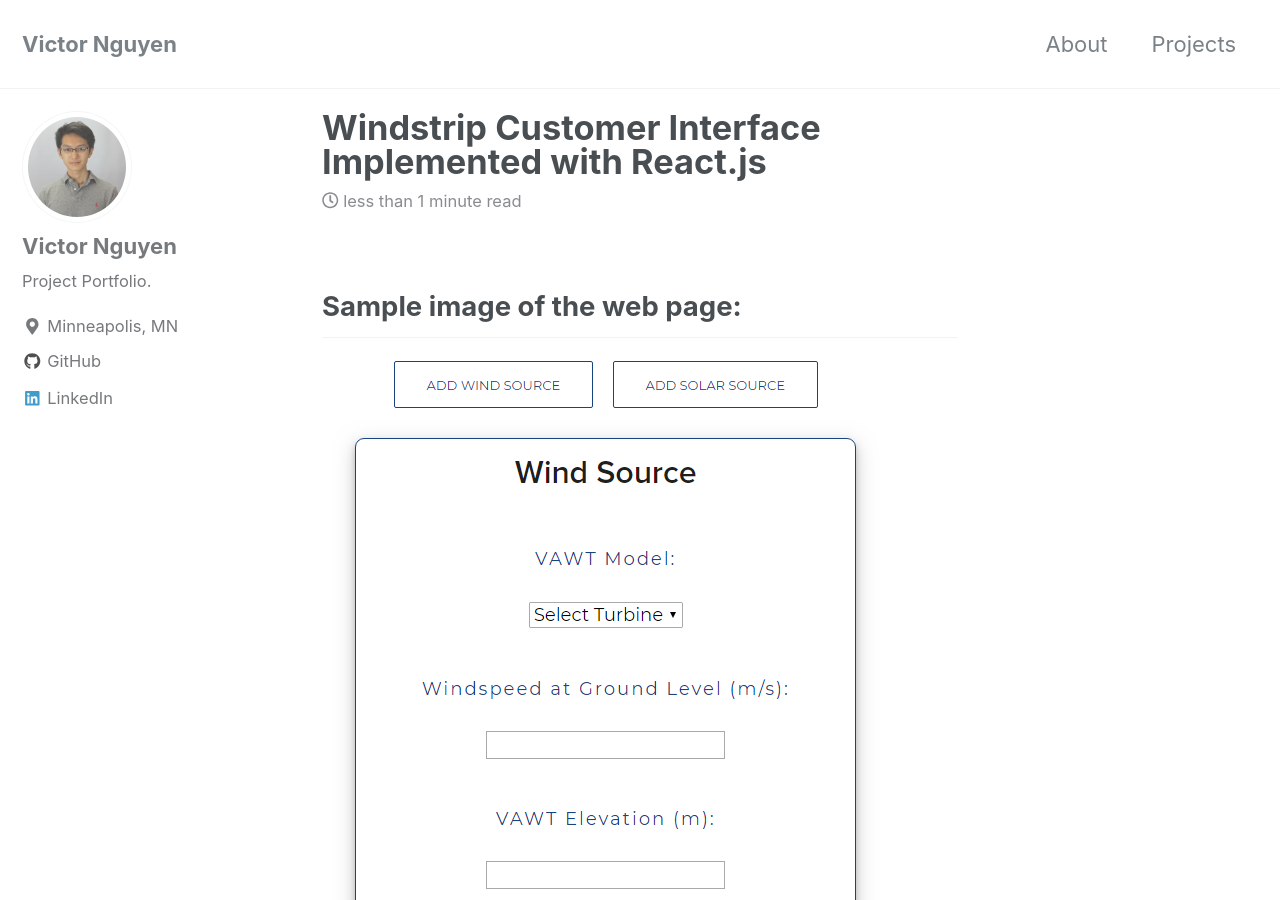
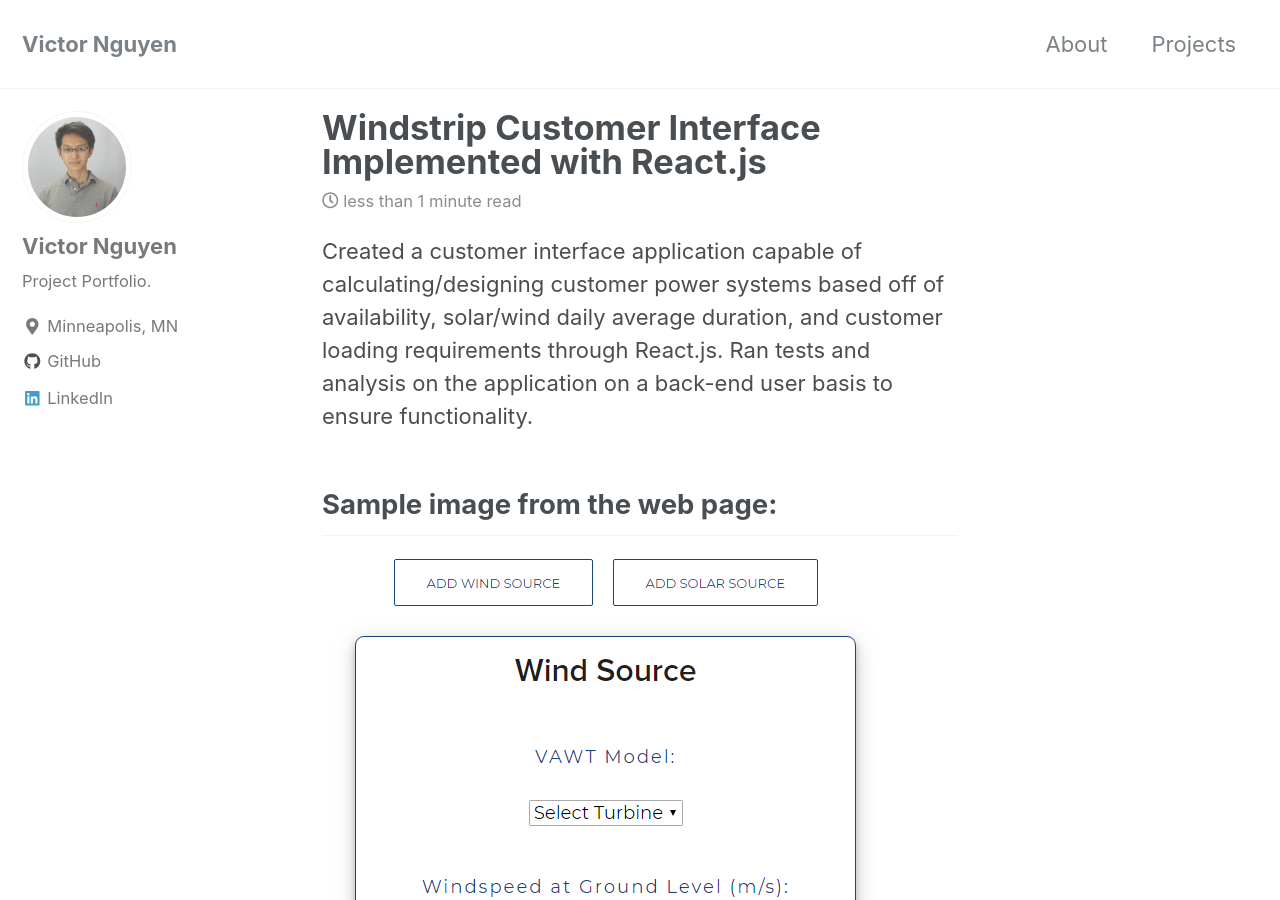
Before and after one commit to VictorNguyenCS/VictorNguyenCS.github.io, a Jekyll site: the page built from _posts/2018-01-05-Windstrip_React_Webpage.md, in a window 1280 px wide and 900 px high. Built offline with Jekyll 4.4.1, drawn with Linux system fonts in a browser that asks for light colours; nearby versions of some CDN libraries.

Commit message:
windstrip

```diff
--- a/_posts/2018-01-05-Windstrip_React_Webpage.md
+++ b/_posts/2018-01-05-Windstrip_React_Webpage.md
@@ -5,7 +5,9 @@ tags: [React.js]
 exceprt: "Windstrip Customer Interface Implemented with React.js"
 ---
 
-<h2>Sample image of the web page:</h2>
+Created a customer interface application capable of calculating/designing customer power systems based off of availability, solar/wind daily average duration, and customer loading requirements through React.js.  Ran tests and analysis on the application on a back-end user basis to ensure functionality.
+
+<h2>Sample image from the web page:</h2>
 <img src="{{site.baseurl}}\images\Windstrip\Sample_Image.png">
 
 If you would like to see the full web page then click [here](https://www.windstrip.com/design-my-hps)
```
Also changed, not shown: _pages/about.md (+1 -1 lines).
